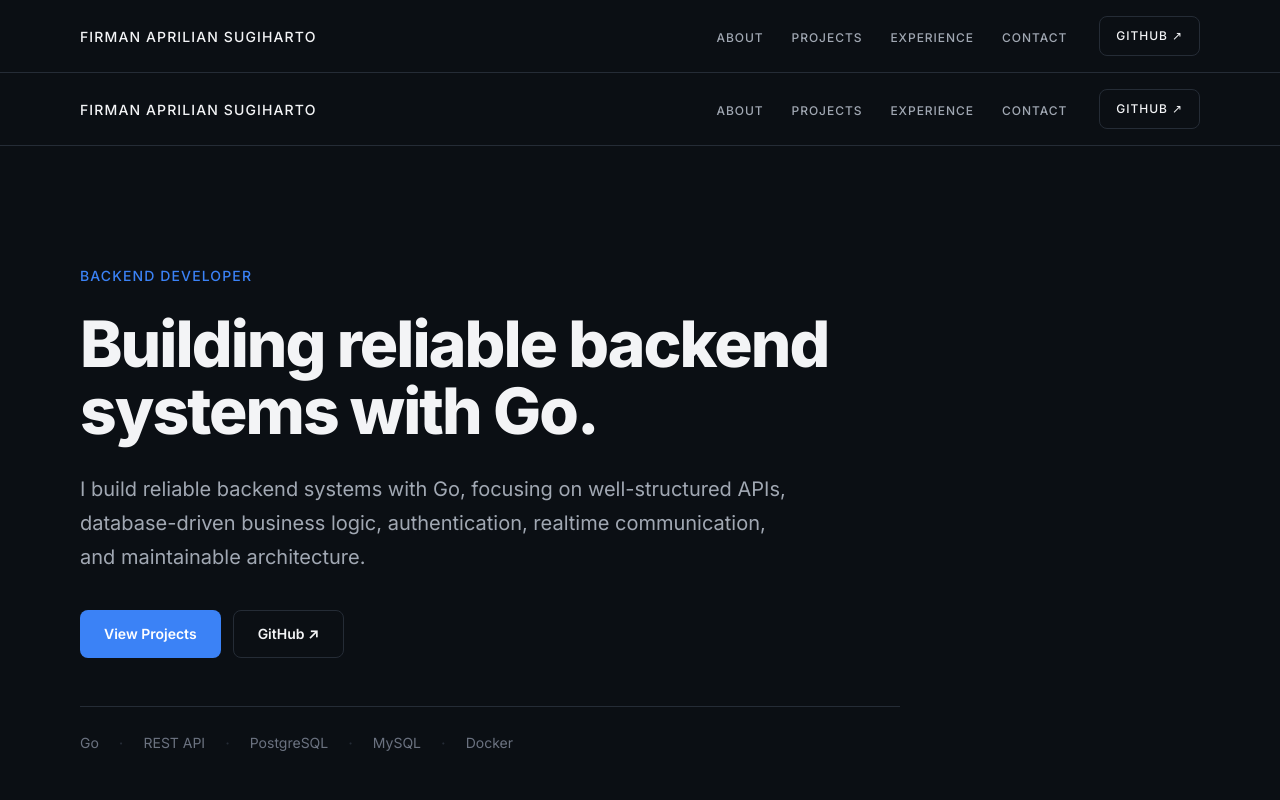
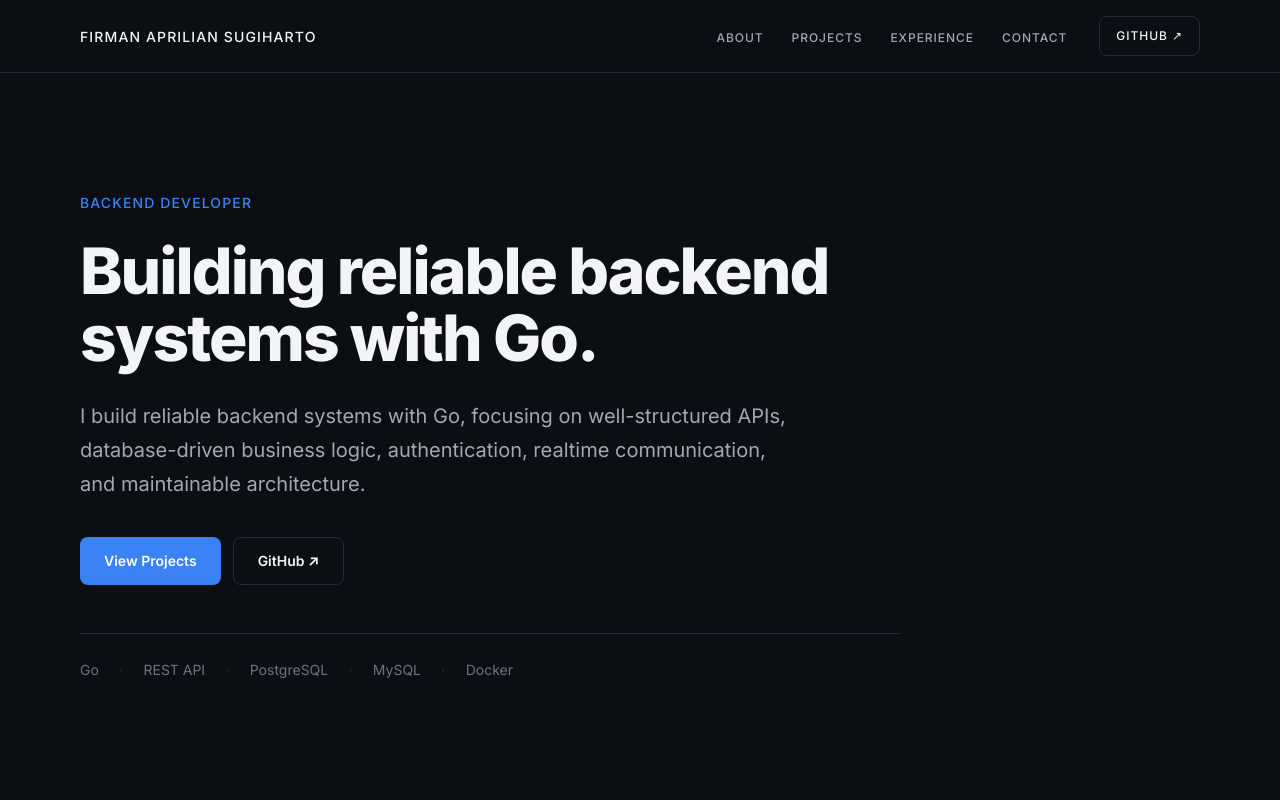
Before and after one commit to shiinobu/firman-portfolio, a Next.js app: page / in a window 1280 px wide. Shown: the top 800 px of the page. Built offline with nearby package versions, Linux system fonts and the light colour scheme.

Commit message:
fix: improve homepage semantic structure

```diff
--- a/src/app/page.tsx
+++ b/src/app/page.tsx
@@ -1,4 +1,3 @@
-import Navbar from "@/components/navigation/Navbar";
 import About from "@/components/sections/About";
 import Contact from "@/components/sections/Contact";
 import Experience from "@/components/sections/Experience";
@@ -8,10 +7,7 @@ import TechStack from "@/components/sections/TechStack";
 
 export default function Home() {
   return (
-    <>
-      <Navbar />
-
-      <main>
+    <main id="main-content">
       <Hero />
       <About />
       <TechStack />
@@ -19,6 +15,5 @@ export default function Home() {
       <Experience />
       <Contact />
     </main>
-    </>
   );
 }
```
Lines whose indentation alone changed are shown as unchanged.
